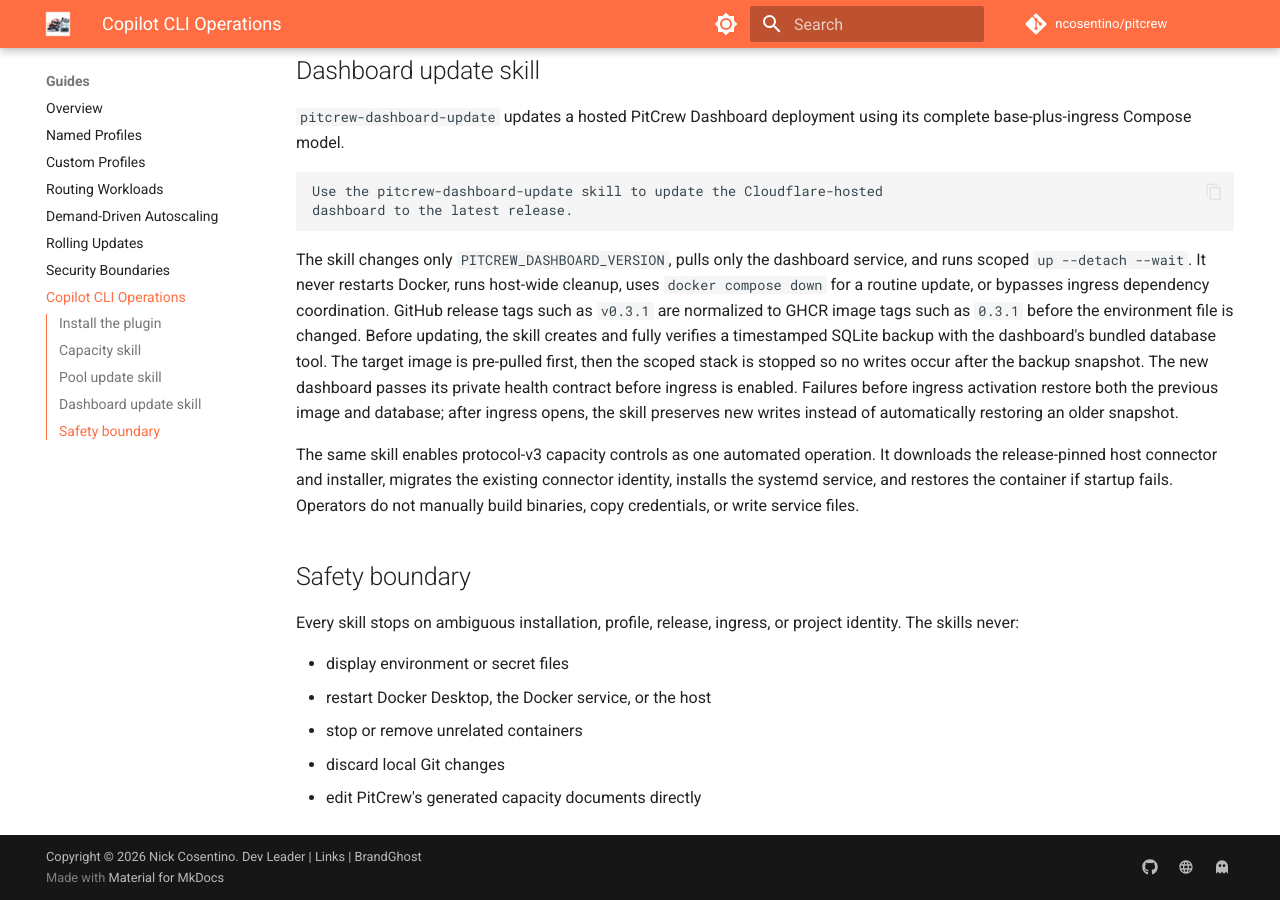
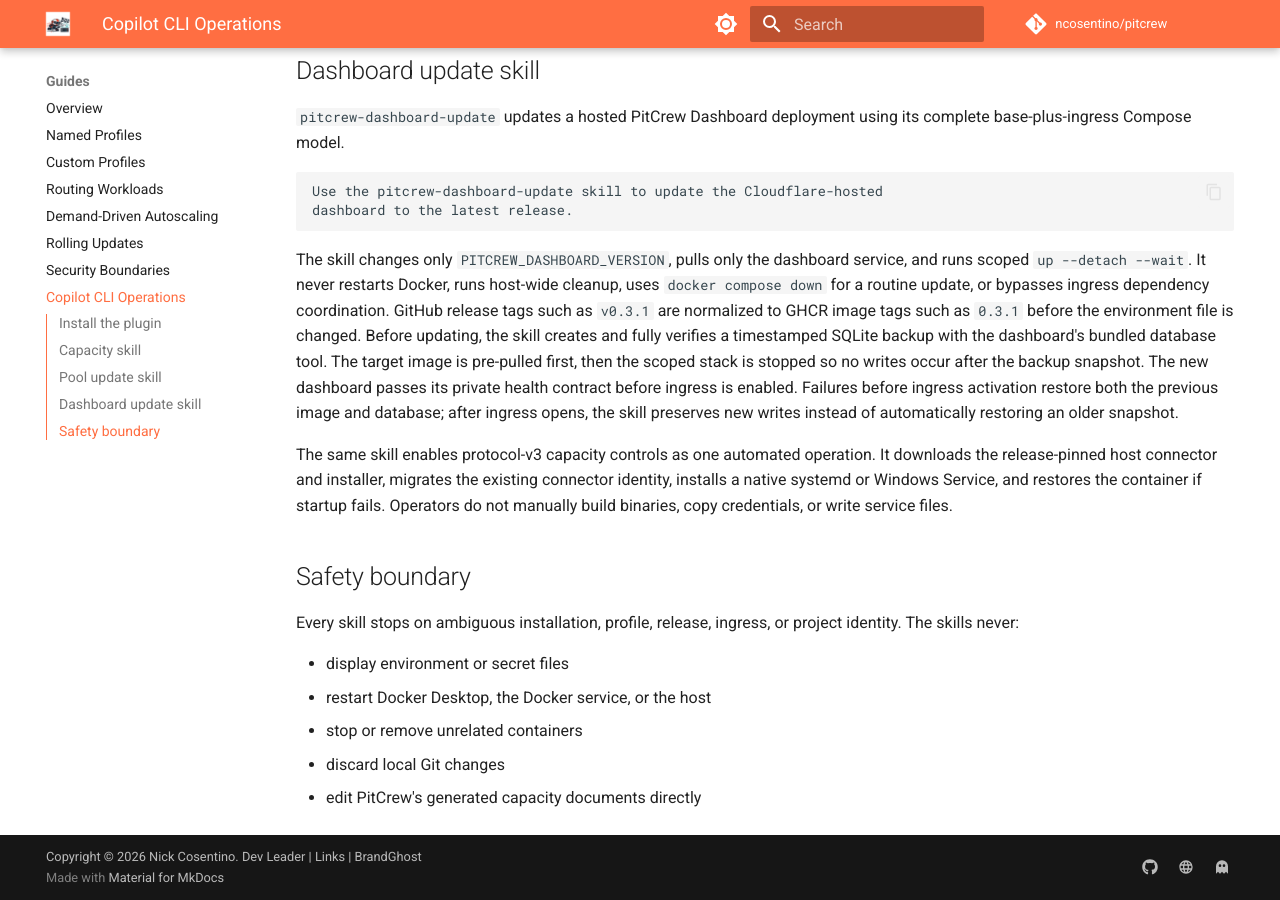
Before and after one commit to ncosentino/pitcrew, an MkDocs documentation site: the page built from docs/guides/copilot-operations.md, in a window 1280 px wide and 900 px high, scrolled down 1758 px. Built offline with MkDocs 1.6.1 and Material for MkDocs 9.7.7, drawn with Linux system fonts in a browser that asks for light colours; comment, search, counter and statistics services are not loaded.

Commit message:
feat: automate Windows capacity operations (#19)
Co-authored-by: Copilot <223556219+Copilot@users.noreply.github.com>
Copilot-Session: 8be74dfa-19df-4e6f-9a70-45df41548b12

```diff
--- a/docs/guides/copilot-operations.md
+++ b/docs/guides/copilot-operations.md
@@ -115,9 +115,9 @@ of automatically restoring an older snapshot.
 
 The same skill enables protocol-v3 capacity controls as one automated
 operation. It downloads the release-pinned host connector and installer,
-migrates the existing connector identity, installs the systemd service, and
-restores the container if startup fails. Operators do not manually build
-binaries, copy credentials, or write service files.
+migrates the existing connector identity, installs a native systemd or Windows
+Service, and restores the container if startup fails. Operators do not manually
+build binaries, copy credentials, or write service files.
 
 ## Safety boundary
 
```
Also changed, not shown: plugins/pitcrew-operations/skills/pitcrew-dashboard-update/SKILL.md (+16 -8 lines), 3 other files.
